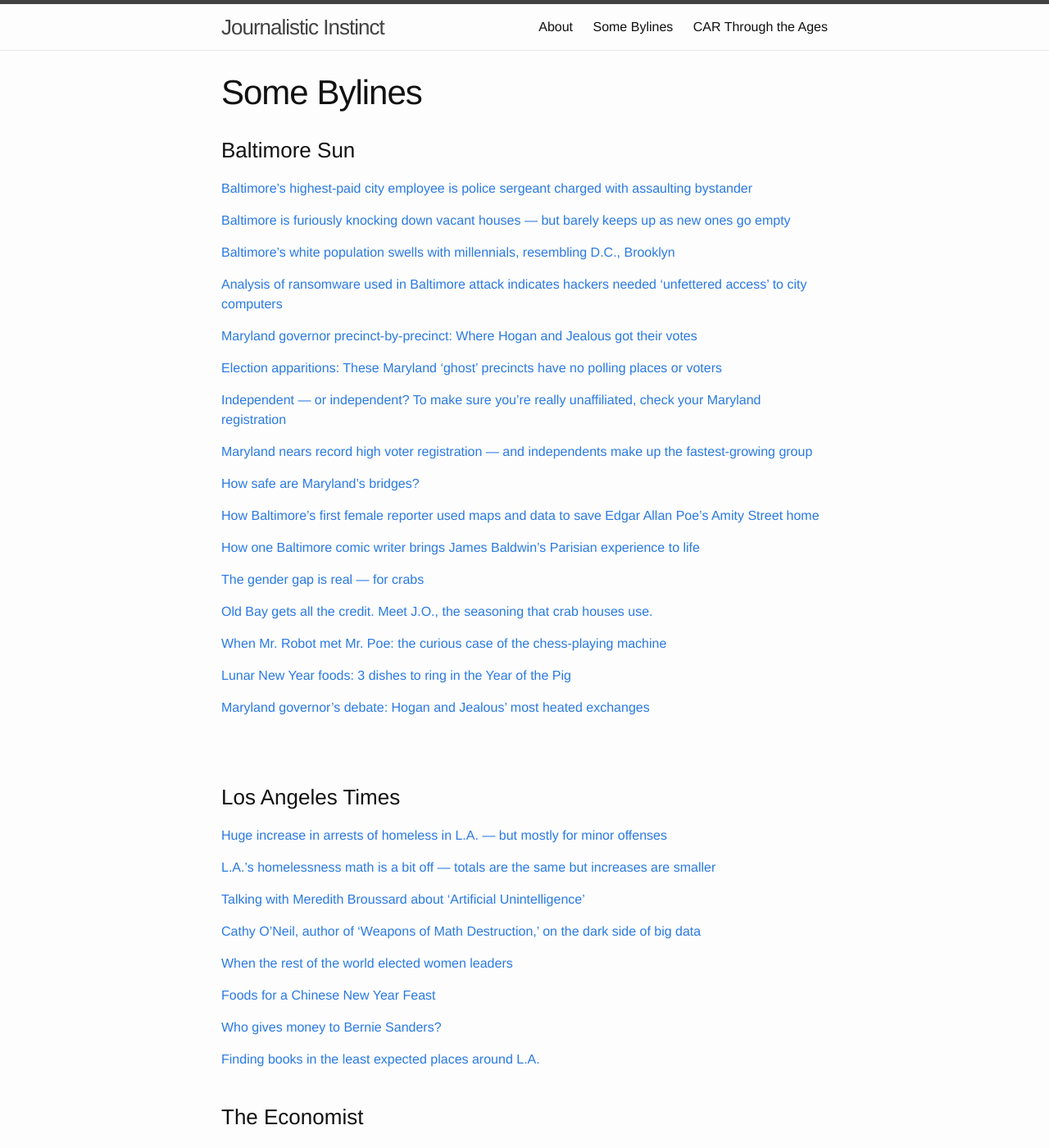
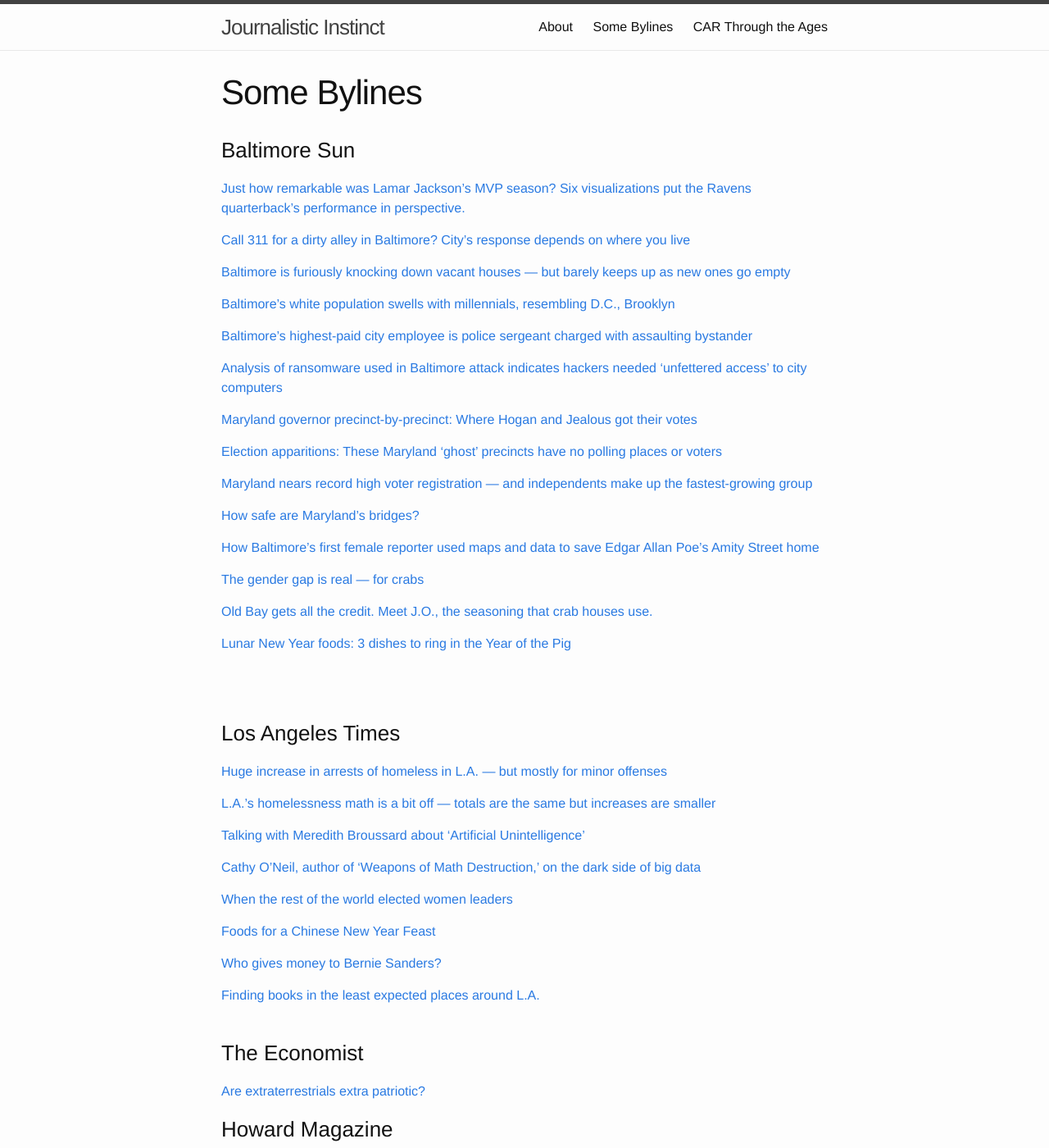
Before and after one commit to underthecurve/underthecurve.github.io, a Jekyll site: the page built from bylines.md, in a window 1280 px wide and 1400 px high. Shown: the whole window at 82% size. Built offline with Jekyll 4.4.1, drawn with Linux system fonts in a browser that asks for light colours.

Commit message:
odify links

```diff
--- a/bylines.md
+++ b/bylines.md
@@ -6,11 +6,15 @@
 
 ### Baltimore Sun
 
-[Baltimore’s highest-paid city employee is police sergeant charged with assaulting bystander](https://www.baltimoresun.com/maryland/baltimore-city/bs-md-ci-baltimore-city-salaries-20191007-3dxreljal5b3jgbmfzgx2ic7dm-story.html)
+[Just how remarkable was Lamar Jackson’s MVP season? Six visualizations put the Ravens quarterback’s performance in perspective.](https://www.baltimoresun.com/sports/ravens/bs-sp-lamar-jackson-2019-by-the-numbers-20200202-tztut23q3fayvhvokryblnlv7a-story.html)
+
+[Call 311 for a dirty alley in Baltimore? City’s response depends on where you live](https://www.baltimoresun.com/politics/bs-md-pol-311-response-20191211-ogy5qp5vkbdoxo4cmz73zvpvvi-story.html)
 
 [Baltimore is furiously knocking down vacant houses — but barely keeps up as new ones go empty](https://www.baltimoresun.com/politics/bs-md-ci-vacants-demolition-progress-20191018-mw3cb5vlbjb4dmnxlbjvjg7tdy-story.html)
 
 [Baltimore’s white population swells with millennials, resembling D.C., Brooklyn](https://www.baltimoresun.com/maryland/baltimore-city/bs-md-census-estimate-population-race-20190619-story.html)
+
+[Baltimore’s highest-paid city employee is police sergeant charged with assaulting bystander](https://www.baltimoresun.com/maryland/baltimore-city/bs-md-ci-baltimore-city-salaries-20191007-3dxreljal5b3jgbmfzgx2ic7dm-story.html)
 
 [Analysis of ransomware used in Baltimore attack indicates hackers needed 'unfettered access' to city computers](https://www.baltimoresun.com/news/maryland/politics/bs-md-ci-ransomware-attack-20190517-story.html)
 
@@ -18,25 +22,17 @@
 
 [Election apparitions: These Maryland 'ghost' precincts have no polling places or voters](http://www.baltimoresun.com/news/maryland/politics/bs-md-ghost-precincts-20181030-story.html)
 
-[Independent — or independent? To make sure you're really unaffiliated, check your Maryland registration](http://www.baltimoresun.com/news/maryland/politics/bs-md-unaffiliated-not-independent-20181015-story.html)
-
 [Maryland nears record high voter registration — and independents make up the fastest-growing group](http://www.baltimoresun.com/news/maryland/politics/bs-md-2018-voter-registration-20181011-story.html)
 
 [How safe are Maryland's bridges?](http://www.baltimoresun.com/news/maryland/bs-md-bridge-collapse-maryland-20180815-story.html)
 
 [How Baltimore’s first female reporter used maps and data to save Edgar Allan Poe’s Amity Street home](https://www.baltimoresun.com/features/retro-baltimore/bs-fe-retro-poe-amity-street-demolition-20191007-h55cdgtoznaczgnjk4zvnptwom-story.html)
 
-[How one Baltimore comic writer brings James Baldwin's Parisian experience to life](https://www.baltimoresun.com/entertainment/bs-ae-jordan-clark-20181220-story.html)
-
 [The gender gap is real — for crabs](http://www.baltimoresun.com/news/opinion/oped/bs-md-female-crab-20180829-story.html)
 
 [Old Bay gets all the credit. Meet J.O., the seasoning that crab houses use.](https://www.baltimoresun.com/food-drink/bs-fo-old-bay-jo-crabs-20190424-story.html)
 
-[When Mr. Robot met Mr. Poe: the curious case of the chess-playing machine](https://www.baltimoresun.com/features/retro-baltimore/bs-fe-retro-poe-robot-20190117-story.html)
-
 [Lunar New Year foods: 3 dishes to ring in the Year of the Pig](https://www.baltimoresun.com/entertainment/dining/bs-fo-taste-lunar-new-year-20190117-story.html)
-
-[Maryland governor's debate: Hogan and Jealous' most heated exchanges](http://www.baltimoresun.com/news/maryland/politics/bs-md-debate-timeline-20180925-story.html)
 
 <br>
 <br>
@@ -98,13 +94,13 @@
 <br>
 ### Data Skeptic
 
-[Sports metaphors and probability: Thoughts from a non-sports enthusiast](https://dataskeptic.com/blog/polling/2017/sports-metaphors-and-probability-thoughts-from-a-non-sports-enthusiast)
+[Sports metaphors and probability: Thoughts from a non-sports enthusiast](https://github.com/data-skeptic/blog/blob/master/polling/2017/sports-metaphors-and-probability.md)
 
-[The Economist talks election forecasting](https://dataskeptic.com/blog/polling/2017/the-economist-talks-election-forecasting)
+[The Economist talks election forecasting](https://github.com/data-skeptic/blog/blob/master/polling/2017/the-economist-talks-election-forecasting.md)
 
 [How America voted in 2016: datasets to help us figure it out](https://dataskeptic.com/blog/polling/2017/how-america-voted-in-2016-datasets-to-help-us-figure-it-out)
 
-[Everything I've learned about the USC/L.A. Times poll](https://dataskeptic.com/blog/polling/2017/everything-ive-learned-about-the-uscl.a.-times-poll)
+[Everything I've learned about the USC/L.A. Times poll](https://github.com/data-skeptic/blog/blob/master/polling/2017/everything-ive-learned-about-the-usc-la-times-poll.md)
 <br>
 <br>
 
```
